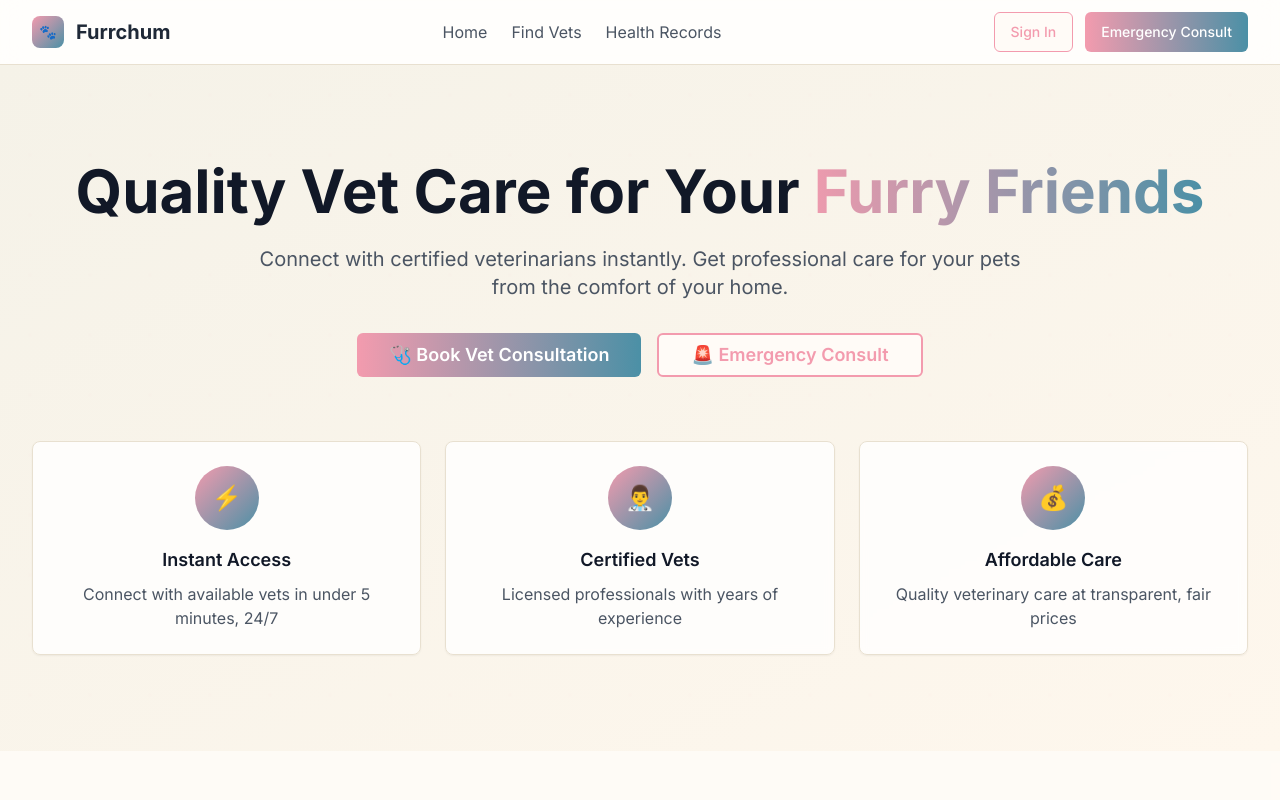
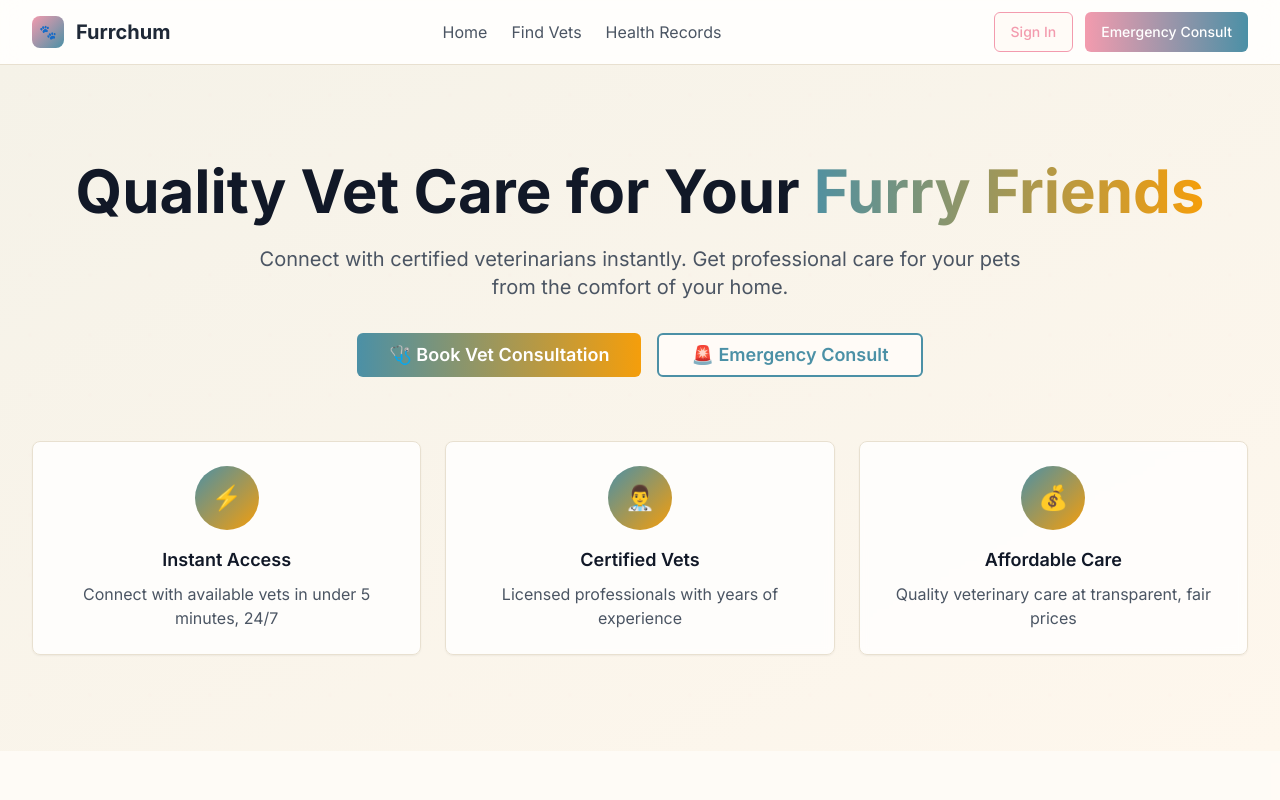
Before and after one commit to andregironcode/furrchum-care-connect, a React (Vite) app: page / in a window 1280 px wide. Shown: the top 800 px of the page. Built offline with nearby package versions, Linux system fonts and the light colour scheme.

Commit message:
Refactor: Change hero section gradient
Replaced the pink-to-blue gradient in the hero section with a different color scheme.

```diff
--- a/src/components/HeroSection.tsx
+++ b/src/components/HeroSection.tsx
@@ -16,7 +16,7 @@ const HeroSection = () => {
         <div className="text-center">
           <h1 className="text-4xl sm:text-5xl lg:text-6xl font-bold text-gray-900 mb-6">
             Quality Vet Care for Your
-            <span className="text-transparent bg-clip-text bg-gradient-to-r from-primary to-accent"> Furry Friends</span>
+            <span className="text-transparent bg-clip-text bg-gradient-to-r from-accent to-amber-500"> Furry Friends</span>
           </h1>
 
           <p className="text-xl text-gray-600 mb-8 max-w-3xl mx-auto">
@@ -26,7 +26,7 @@ const HeroSection = () => {
           <div className="flex flex-col sm:flex-row gap-4 justify-center mb-12">
             <Button
               size="lg"
-              className="bg-gradient-to-r from-primary to-accent hover:from-primary/90 hover:to-accent/90 text-white font-semibold px-8 py-4 text-lg"
+              className="bg-gradient-to-r from-accent to-amber-500 hover:from-accent/90 hover:to-amber-500/90 text-white font-semibold px-8 py-4 text-lg"
             >
               🩺 Book Vet Consultation
             </Button>
@@ -34,7 +34,7 @@ const HeroSection = () => {
             <Button
               size="lg"
               variant="outline"
-              className="border-2 border-primary text-primary hover:bg-primary hover:text-white px-8 py-4 text-lg font-semibold"
+              className="border-2 border-accent text-accent hover:bg-accent hover:text-white px-8 py-4 text-lg font-semibold"
             >
               🚨 Emergency Consult
             </Button>
@@ -43,7 +43,7 @@ const HeroSection = () => {
           <div className="grid grid-cols-1 md:grid-cols-3 gap-6 mt-16">
             <Card className="bg-white/80 backdrop-blur-sm border-tan-200 hover:shadow-lg transition-all duration-300 animate-fade-in">
               <CardContent className="p-6 text-center">
-                <div className="w-16 h-16 bg-gradient-to-br from-primary to-accent rounded-full flex items-center justify-center mx-auto mb-4">
+                <div className="w-16 h-16 bg-gradient-to-br from-accent to-amber-500 rounded-full flex items-center justify-center mx-auto mb-4">
                   <span className="text-2xl">⚡</span>
                 </div>
                 <h3 className="text-lg font-semibold text-gray-900 mb-2">Instant Access</h3>
@@ -53,7 +53,7 @@ const HeroSection = () => {
 
             <Card className="bg-white/80 backdrop-blur-sm border-tan-200 hover:shadow-lg transition-all duration-300 animate-fade-in" style={{ animationDelay: '0.1s' }}>
               <CardContent className="p-6 text-center">
-                <div className="w-16 h-16 bg-gradient-to-br from-primary to-accent rounded-full flex items-center justify-center mx-auto mb-4">
+                <div className="w-16 h-16 bg-gradient-to-br from-accent to-amber-500 rounded-full flex items-center justify-center mx-auto mb-4">
                   <span className="text-2xl">👨‍⚕️</span>
                 </div>
                 <h3 className="text-lg font-semibold text-gray-900 mb-2">Certified Vets</h3>
@@ -63,7 +63,7 @@ const HeroSection = () => {
 
             <Card className="bg-white/80 backdrop-blur-sm border-tan-200 hover:shadow-lg transition-all duration-300 animate-fade-in" style={{ animationDelay: '0.2s' }}>
               <CardContent className="p-6 text-center">
-                <div className="w-16 h-16 bg-gradient-to-br from-primary to-accent rounded-full flex items-center justify-center mx-auto mb-4">
+                <div className="w-16 h-16 bg-gradient-to-br from-accent to-amber-500 rounded-full flex items-center justify-center mx-auto mb-4">
                   <span className="text-2xl">💰</span>
                 </div>
                 <h3 className="text-lg font-semibold text-gray-900 mb-2">Affordable Care</h3>
```
